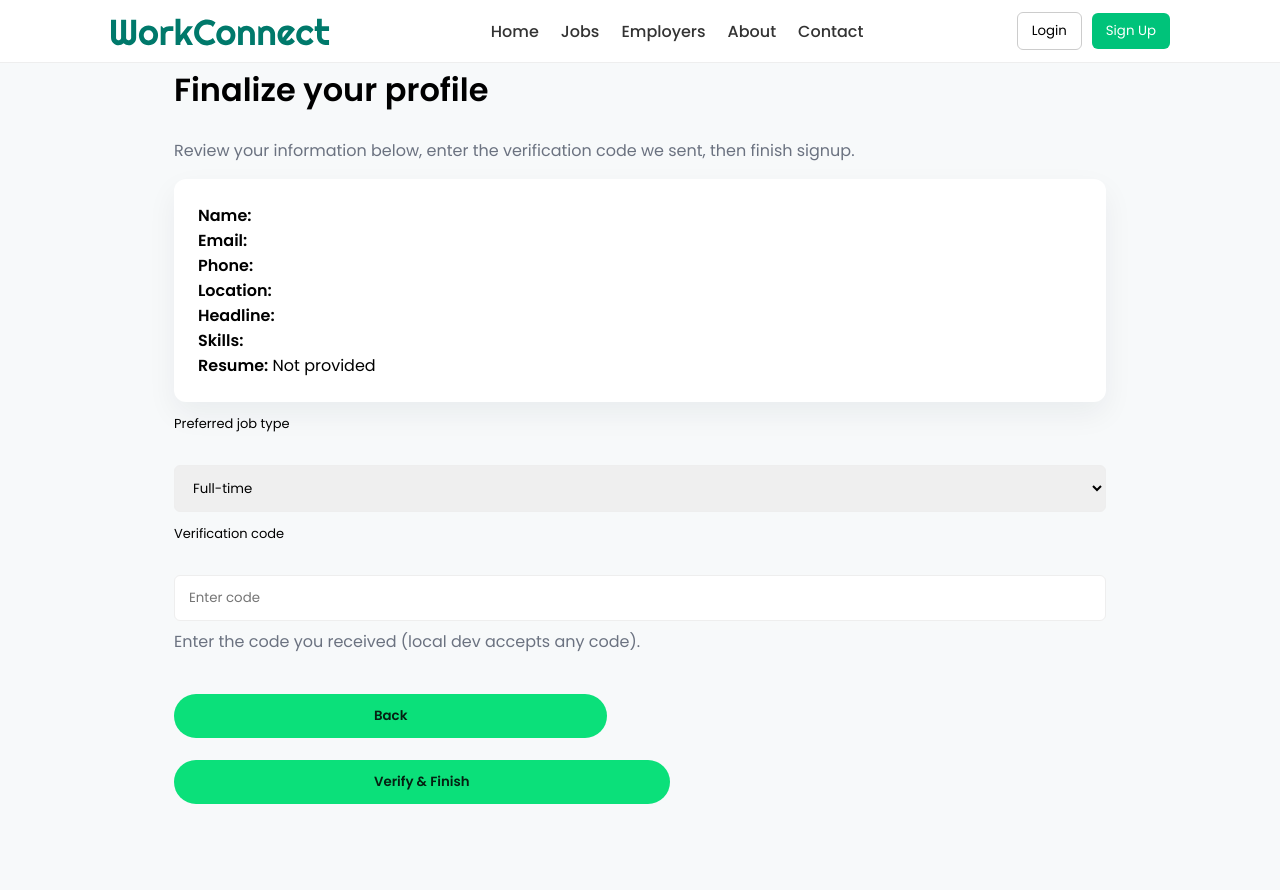
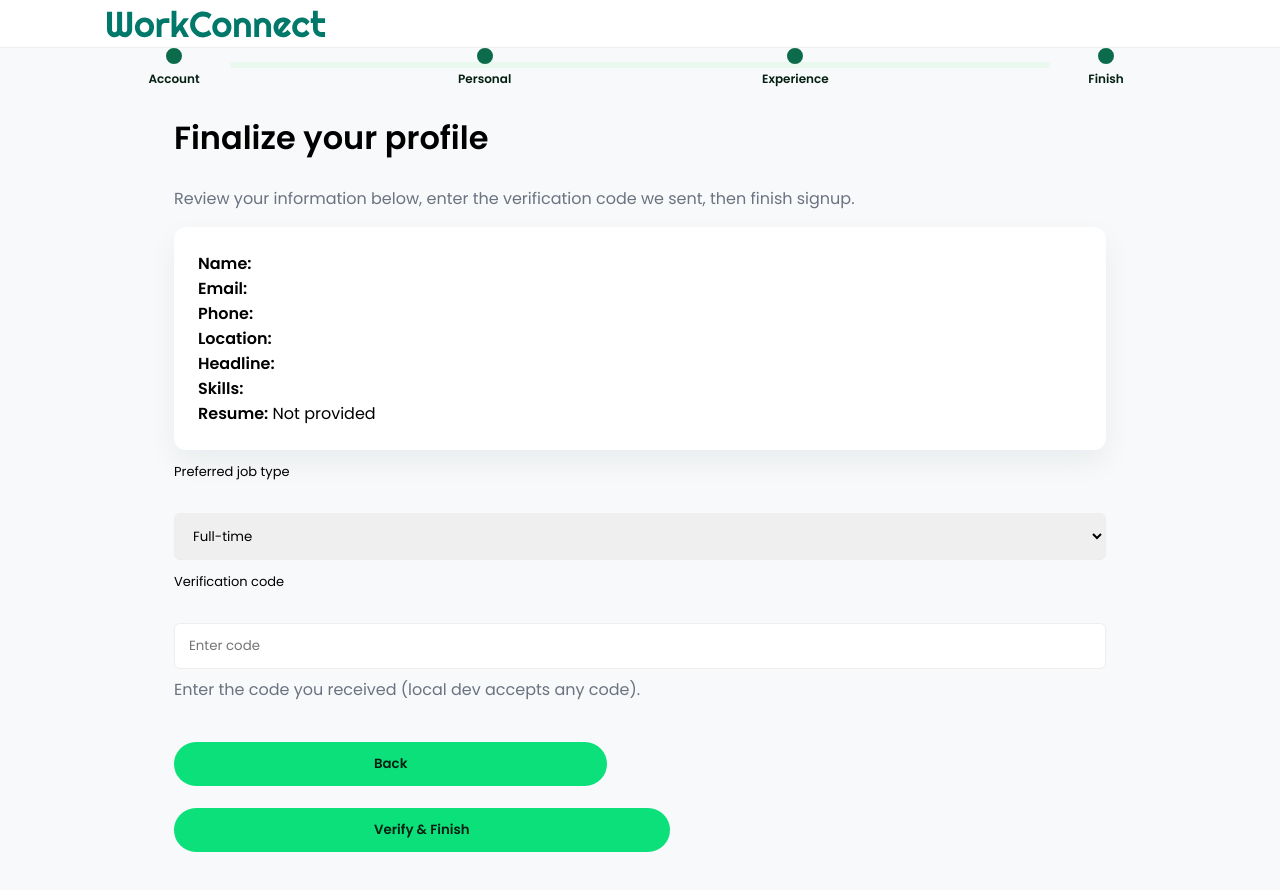
Before and after one commit to GabjoseSE/WorkConnect, a React (Create React App) app in the folder frontend/: page /signup-04 in a window 1280 px wide. Before the commit the page ends 844 px from the top, so only its background shows below. Built offline with nearby package versions, Linux system fonts and the light colour scheme.

Commit message:
add progress line

```diff
--- a/frontend/src/components/Header.css
+++ b/frontend/src/components/Header.css
@@ -23,6 +23,16 @@ main, .page-content {
   justify-content: space-between;
   padding: 12px 20px;
 }
+
+.wc-header--compact .wc-header-inner {
+  justify-content: flex-start;
+  padding: 8px 16px;
+}
+.wc-header--compact .wc-center,
+.wc-header--compact .wc-right {
+  display: none;
+}
+.wc-header--compact .wc-left { flex: 0 0 auto; }
 .wc-left .wc-logo {
   font-weight: 700;
   color: #00c37a;
--- a/frontend/src/components/Header.js
+++ b/frontend/src/components/Header.js
@@ -1,11 +1,15 @@
 import React from 'react';
-import { Link } from 'react-router-dom';
+import { Link, useLocation } from 'react-router-dom';
 import './Header.css';
 import logo from '../assets/logo.svg';
 
 export default function Header() {
+  const location = useLocation();
+  // compact header for login/signup flows where only logo should remain visible
+  const hideNav = /^\/login|^\/signup|^\/choose-role/.test(location.pathname);
+
   return (
-    <header className="wc-header">
+    <header className={`wc-header ${hideNav ? 'wc-header--compact' : ''}`}>
       <div className="wc-header-inner">
         <div className="wc-left">
           <Link to="/" className="wc-logo">
@@ -14,6 +18,7 @@ export default function Header() {
           </Link>
         </div>
 
+        {!hideNav && (
           <nav className="wc-center">
             <Link to="/">Home</Link>
             <Link to="/jobs">Jobs</Link>
@@ -21,11 +26,14 @@ export default function Header() {
             <Link to="/about">About</Link>
             <Link to="/contact">Contact</Link>
           </nav>
+        )}
 
+        {!hideNav && (
           <div className="wc-right">
             <Link to="/login"><button className="wc-btn wc-btn-outline">Login</button></Link>
             <Link to="/choose-role"><button className="wc-btn wc-btn-primary">Sign Up</button></Link>
           </div>
+        )}
       </div>
     </header>
   );
--- a/frontend/src/pages/signup/SignupProgress.js
+++ b/frontend/src/pages/signup/SignupProgress.js
@@ -1,11 +1,20 @@
 import React from 'react';
 
 function SignupProgress({ currentStep = 1, total = 4 }) {
-  const pct = Math.round((currentStep - 1) / (total - 1) * 100);
-
+  const steps = ['Account', 'Personal', 'Experience', 'Finish'];
   return (
-    <div className="signup01-progress" aria-hidden>
-      <div className="bar" style={{ width: `${Math.max(6, pct)}%` }} />
+    <div className="signup-progress-steps" aria-hidden>
+      <div className="progress-line" />
+      {steps.map((label, i) => {
+        const step = i + 1;
+        const active = step <= currentStep;
+        return (
+          <div key={label} className={`step ${active ? 'active' : ''}`} style={{ left: `${(i/(steps.length-1))*100}%` }}>
+            <div className="dot" />
+            <div className="label">{label}</div>
+          </div>
+        );
+      })}
     </div>
   );
 }
--- a/frontend/src/pages/signup/signup.css
+++ b/frontend/src/pages/signup/signup.css
@@ -23,6 +23,52 @@
   height: 100%;
   width: 18%;
   background: #0b6b4a;
+}
+
+/* New multi-step progress line */
+.signup-progress-steps {
+  position: relative;
+  height: 56px;
+  margin: 8px 0 18px 0;
+}
+.signup-progress-steps .progress-line {
+  position: absolute;
+  left: 6%;
+  right: 6%;
+  top: 22px;
+  height: 6px;
+  background: #eaf9ef;
+  border-radius: 6px;
+}
+.signup-progress-steps .step {
+  position: absolute;
+  top: 0;
+  transform: translateX(-50%);
+  text-align: center;
+  width: 120px;
+}
+.signup-progress-steps .step .dot {
+  width: 16px;
+  height: 16px;
+  border-radius: 50%;
+  background: #f0f6f3;
+  border: 2px solid #dfeee6;
+  margin: 0 auto;
+  box-sizing: border-box;
+  margin-top: 8px;
+}
+.signup-progress-steps .step .label {
+  margin-top: 6px;
+  font-size: 12px;
+  color: #6b7280;
+}
+.signup-progress-steps .step.active .dot {
+  background: #0b6b4a;
+  border-color: #0b6b4a;
+}
+.signup-progress-steps .step.active .label {
+  color: #052012;
+  font-weight: 600;
 }
 .signup01-title {
   font-size: 32px;
```
Lines whose indentation alone changed are shown as unchanged.
